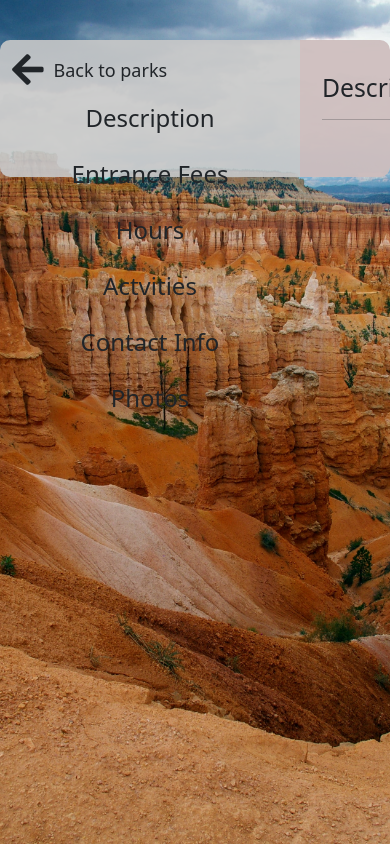
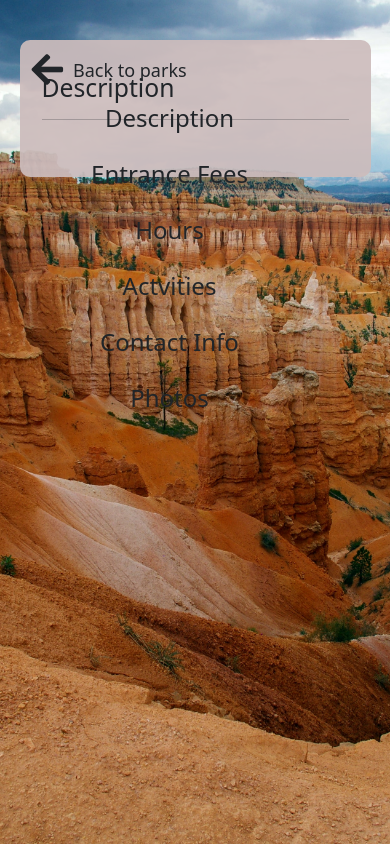
Before and after one commit to Mark-Mulligan/outdoor-adventures-v2.0, a React (Create React App) app in the folder client/: page /parks/1 in a window 390 px wide. Built offline with nearby package versions, Linux system fonts and the light colour scheme; no server answers.

Commit message:
working on making park page responsive

```diff
--- a/client/src/App.css
+++ b/client/src/App.css
@@ -29,6 +29,14 @@ li {
   border-radius: 10px;
   padding-left: 0 !important;
   padding-right: 0 !important;
+  margin-right: 5%;
+  margin-left: 5%;
+}
+
+@media (max-width: 900px) {
+  .park-info-container {
+    display: block;
+  }
 }
 
 .loading-container {
@@ -38,6 +46,8 @@ li {
   align-items: center;
   justify-content: center;
   background: rgba(204, 188, 188, 0.92);
+  margin-right: 5%;
+  margin-left: 5%;
 }
 
 .loading-spinner-wrapper {
--- a/client/src/components/parkInfo/ParkInfoNav/index.js
+++ b/client/src/components/parkInfo/ParkInfoNav/index.js
@@ -6,7 +6,7 @@ const ParkInfoNav = () => {
     <div className="park-left-nav">
       <div className="park-left-nav-top">
         <Link className="back-link" to="/parks">
-          <i class="fas fa-2x fa-arrow-left"></i> Back to parks
+          <i className="fas fa-2x fa-arrow-left"></i> Back to parks
         </Link>
       </div>
 
--- a/client/src/pages/ParkPage.js
+++ b/client/src/pages/ParkPage.js
@@ -36,7 +36,7 @@ const ParkPage = () => {
   return (
     <div className="park-page-background">
       {fetchingData ? (
-        <div className="container loading-container">
+        <div className="loading-container">
           <div>
             <div className="loading-spinner-wrapper">
               <RingLoader size={150} />
@@ -45,7 +45,7 @@ const ParkPage = () => {
           </div>
         </div>
       ) : (
-        <div className="container park-info-container">
+        <div className="park-info-container">
           <div className="park-left-nav-container">
             <ParkInfoNav />
           </div>
```
